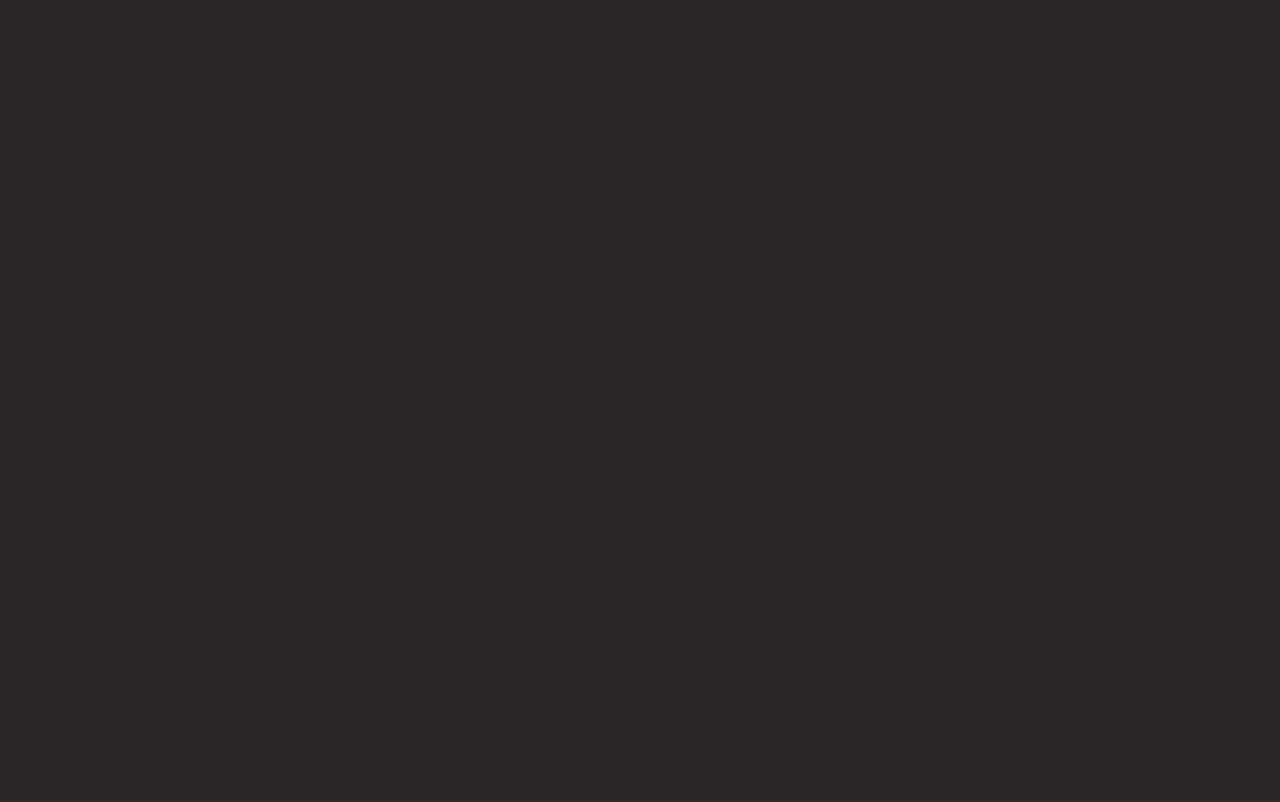
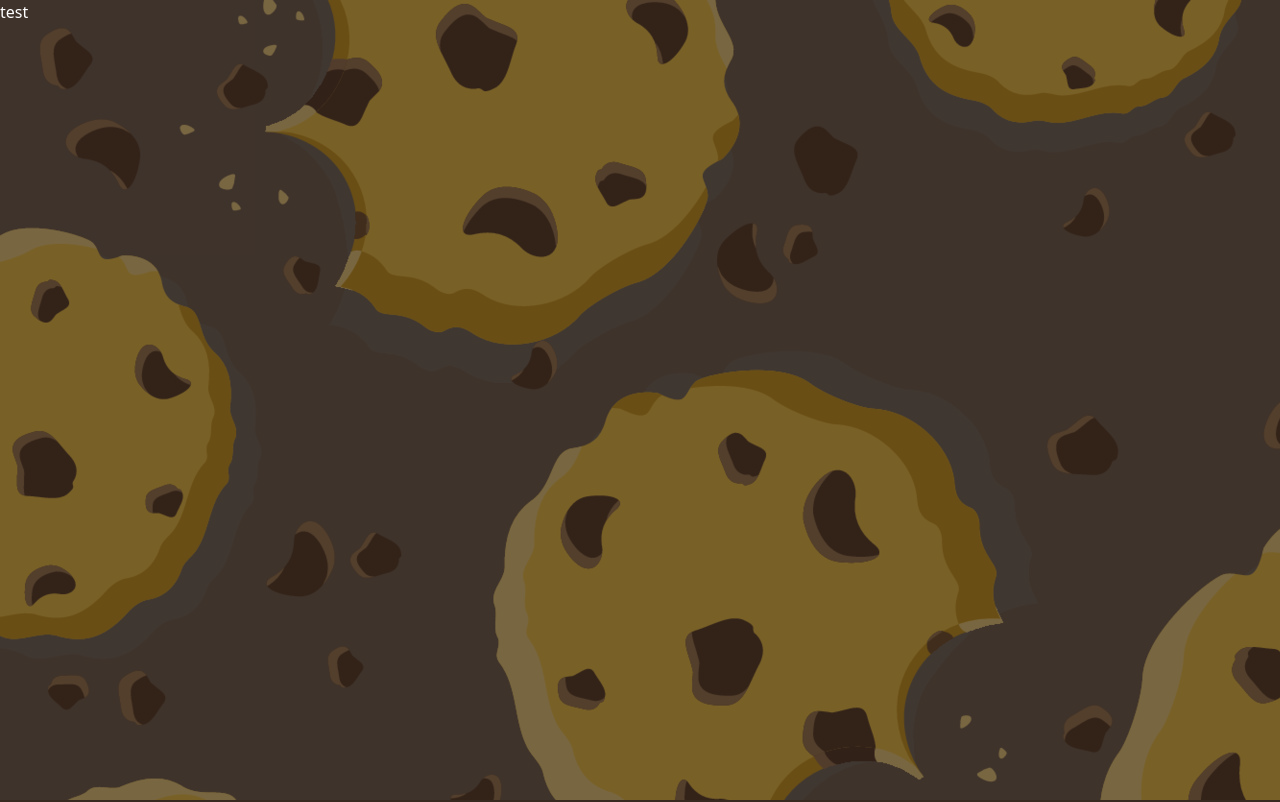
Before and after one commit to Hubert-paprocki/Cookie-Clicker-Redux, a React (Create React App) app: page / in a window 1280 px wide. Shown: the top 802 px of the page. Built offline with nearby package versions, Linux system fonts and the light colour scheme.

Commit message:
feat:add app background

```diff
--- a/src/App.tsx
+++ b/src/App.tsx
@@ -1,10 +1,18 @@
 import React from "react";
 import Footer from "./components/Footer";
+import bg from "./images/CookieBg.jpg";
 
 function App() {
   return (
     <div className="bg-stone-800">
-      <div className="bg-stone-800 min-h-screen"></div> <Footer />
+      <div className="min-h-screen relative">
+        <div
+          className="absolute inset-0 opacity-40 animate-pulse"
+          style={{ backgroundImage: `url(${bg})` }}
+        ></div>
+        <div className="absolute inset-0 e text-white">test</div>
+      </div>
+      <Footer />
     </div>
   );
 }
```
Also changed, not shown: src/images/CookieBg.jpg (renamed from src/images/cookie background.jpg).
